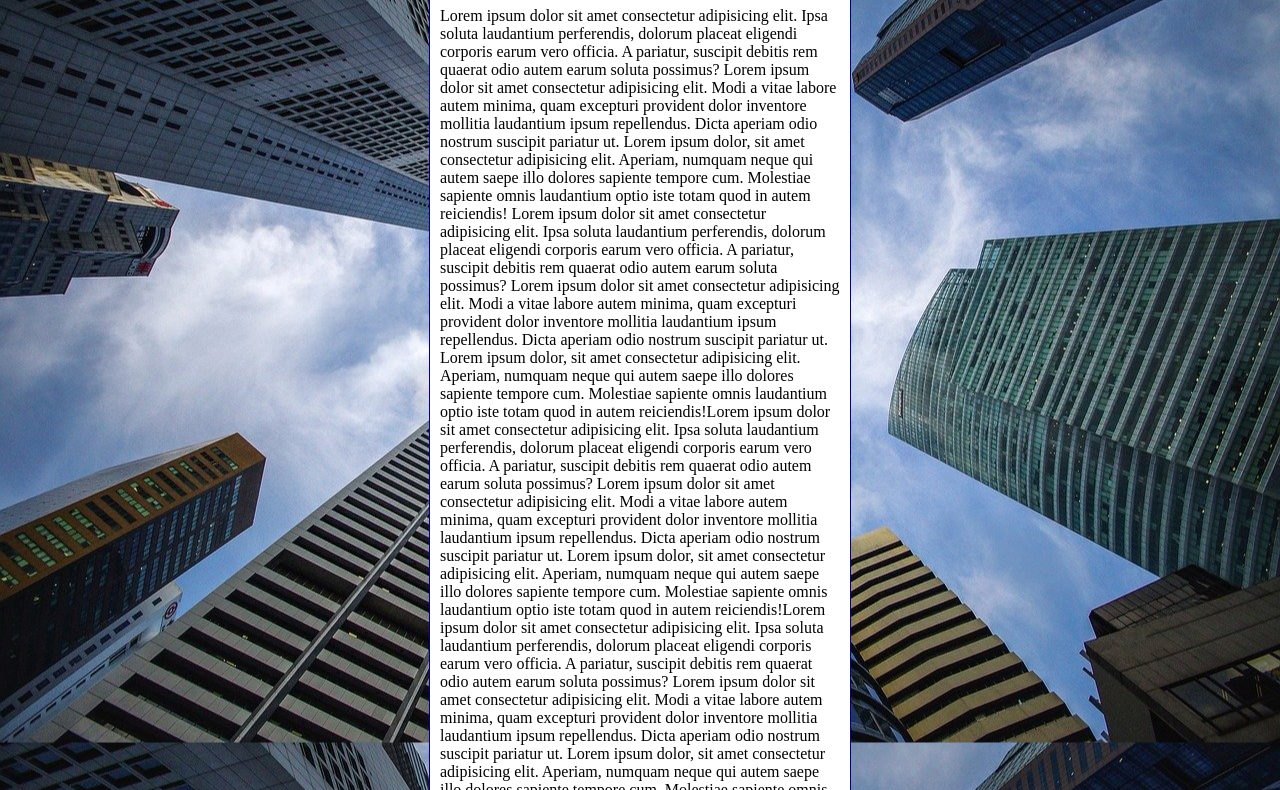
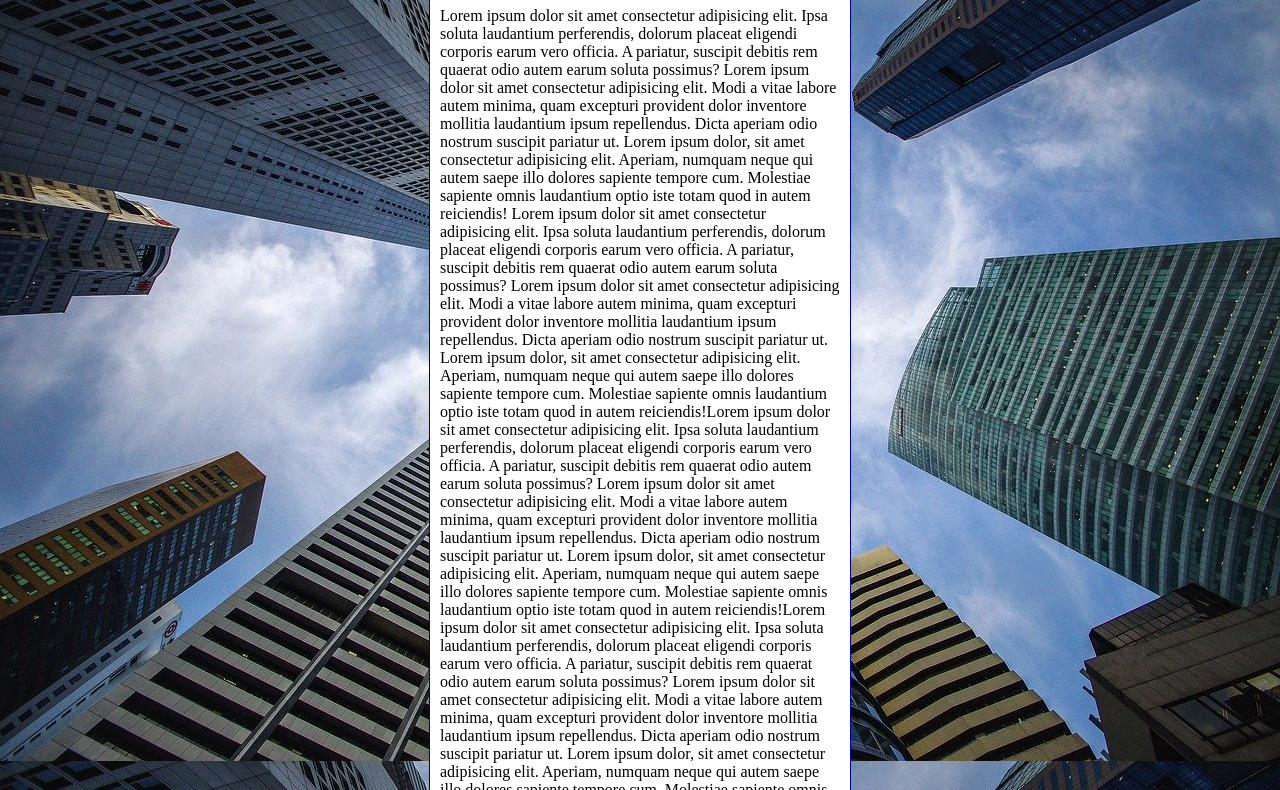
Before and after one commit to joaofelipecode/html-css, a plain HTML site: page exercicios/ex022/fundo006.html in a window 1280 px wide. Shown: the part 92-882 px from the top of the page. Drawn offline with Linux system fonts and the light colour scheme.

Commit message:
atualizações

```diff
--- a/exercicios/ex022/fundo006.html
+++ b/exercicios/ex022/fundo006.html
@@ -3,15 +3,16 @@
 <head>
     <meta charset="UTF-8">
     <meta name="viewport" content="width=device-width, initial-scale=1.0">
-    <title>Document</title>
+    <title>Fundo fixo de tela</title>
     <style>
         body {
             height: 100vh;
             background-color: black;
             background-image: url('imagens/wallpaper002.jpg');
             background-position: center center;
-            background-repeat: repeat-y;
+            background-repeat: no-repeat;
             background-size: cover;
+            background-attachment: fixed;
         }
 
         main {
```
